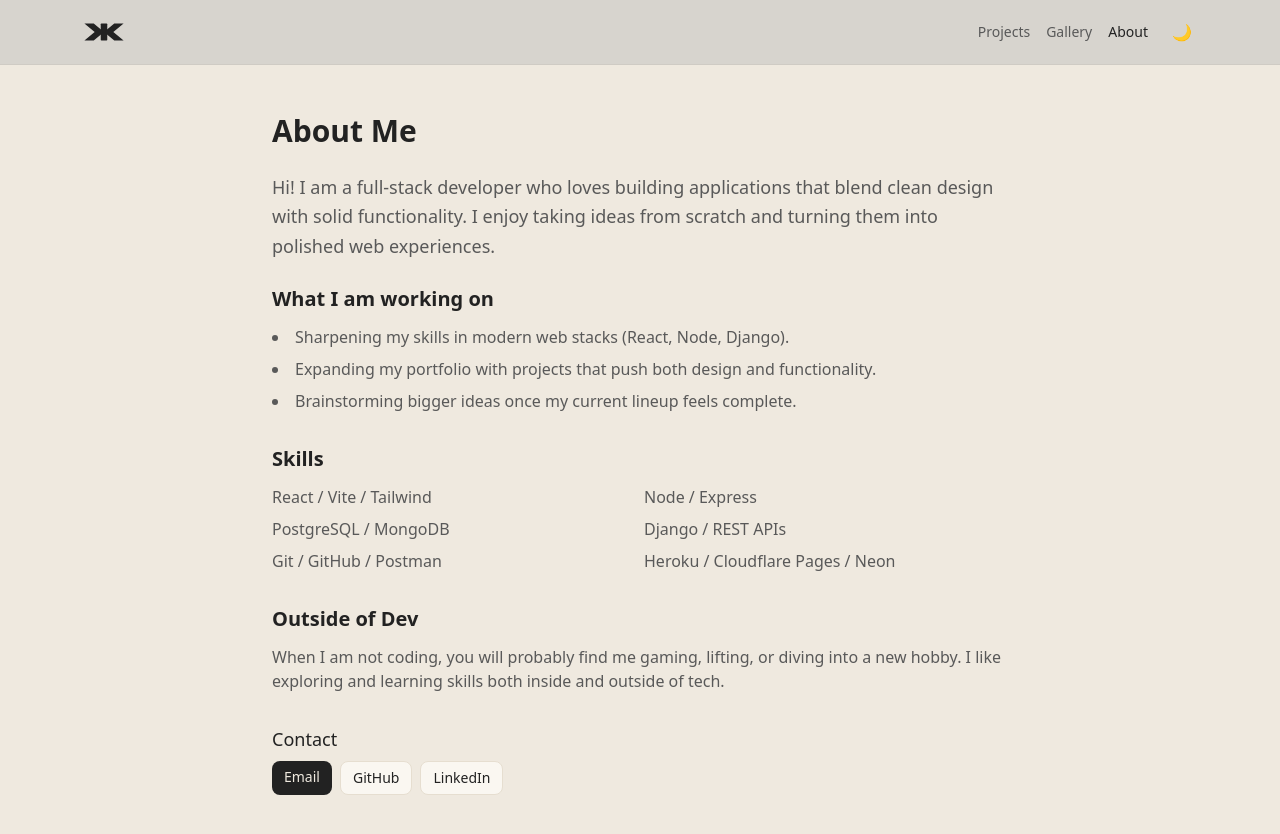
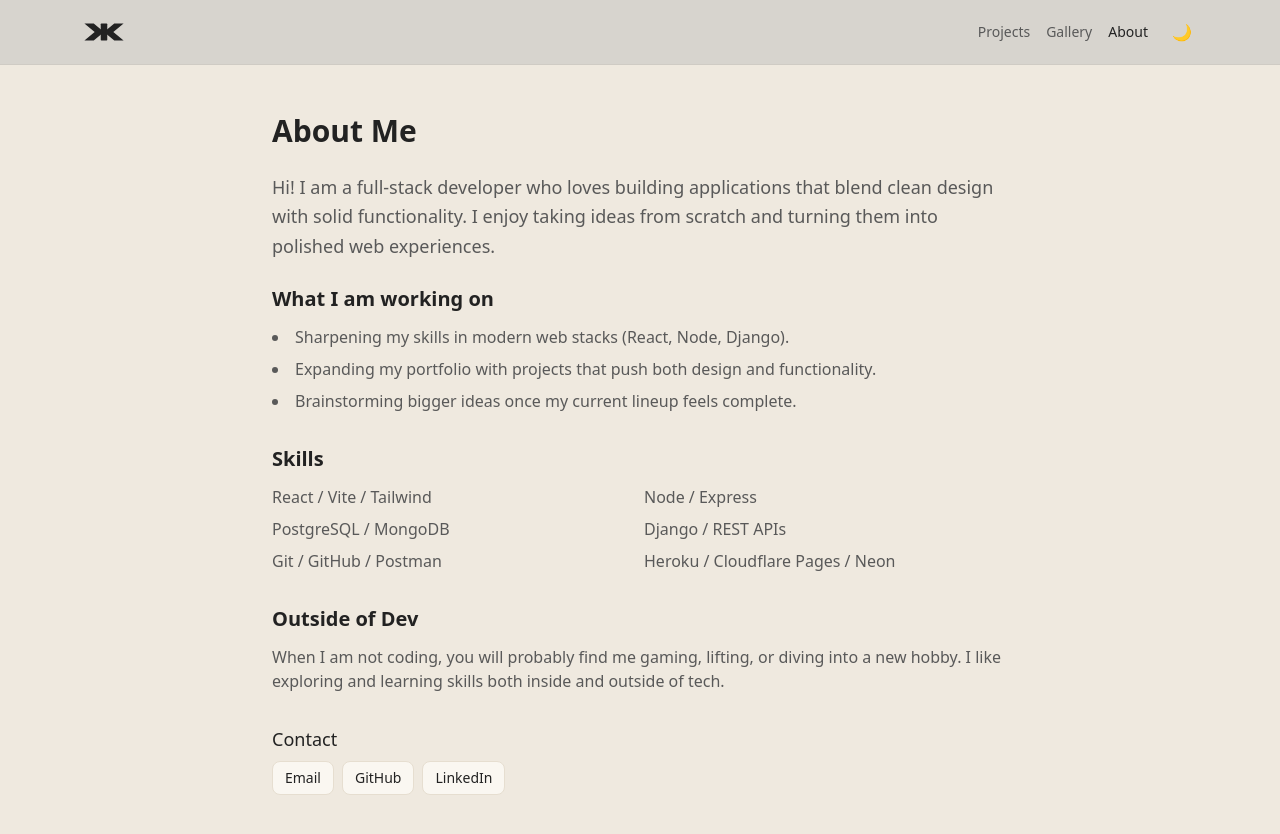
Before and after one commit to Xugknight/knightworks, a React (Vite) app: page /about in a window 1280 px wide. Shown: the top 834 px of the page. Built offline with nearby package versions, Linux system fonts and the light colour scheme.

Commit message:
fixed button styling for email not matching other contact buttons

```diff
--- a/src/pages/About.jsx
+++ b/src/pages/About.jsx
@@ -69,7 +69,7 @@ useEffect(() => {
             <section>
                 <h2 className="mt-8 mb-2 text-lg font-medium text-[color:var(--text)]">Contact</h2>
                 <div className="mt-2 flex flex-wrap gap-2">
-                    <a href="mailto:tim@knightworks.dev" className="rounded-lg bg-[color:var(--text)] px-3 py-1.5 text-[color:var(--bg)] text-sm hover:opacity-90">Email</a>
+                    <a href="mailto:info@knightworks.dev" className="rounded-lg border border-[color:var(--border)] bg-[color:var(--surface)] px-3 py-1.5 text-sm text-[color:var(--text)] hover:opacity-90">Email</a>
                     <a href="https://github.com/Xugknight" target="_blank" rel="noreferrer" className="rounded-lg border border-[color:var(--border)] bg-[color:var(--surface)] px-3 py-1.5 text-sm hover:opacity-90">GitHub</a>
                     <a href="https://www.linkedin.com/" target="_blank" rel="noreferrer" className="rounded-lg border border-[color:var(--border)] bg-[color:var(--surface)] px-3 py-1.5 text-sm hover:opacity-90">LinkedIn</a>
                 </div>
```
Lines whose indentation alone changed are shown as unchanged.
